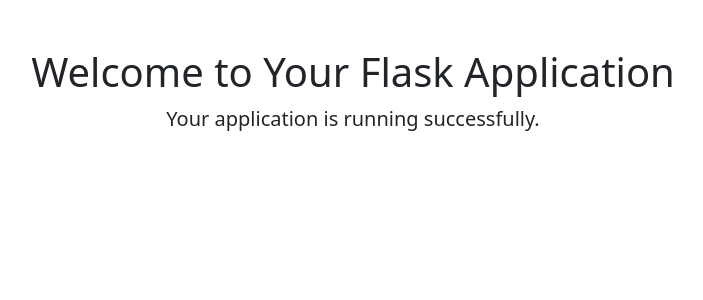
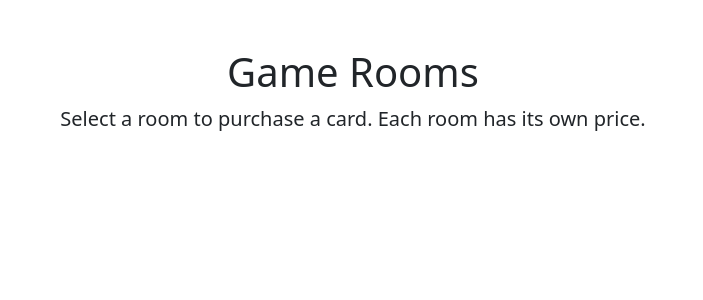
Before and after one commit to abel198523/royal-v3, a Flask app: page / in a window 1280 px wide. Shown: the top 300 px of the page, without its empty margins (287-990 px from the left). Run offline with Flask 3, Linux system fonts and the light colour scheme; data that the repository does not hold is empty.

Commit message:
Add functionality for users to purchase game cards from different rooms
Introduce new models for User, Room, and Transaction, and implement routes for room display, card purchase with balance deduction, and initial room setup.

Replit-Commit-Author: Agent
Replit-Commit-Session-Id: 6c8e838a-94a3-4c64-9abe-905e6b87d0b1
Replit-Commit-Checkpoint-Type: intermediate_checkpoint
Replit-Commit-Event-Id: a29870e6-893e-4e1f-8cef-2e9e41b5f2e7
Replit-Commit-Screenshot-Url: https://storage.googleapis.com/screenshot-production-us-central1/7d58e37e-23af-45e6-8dd8-808f09025491/6c8e838a-94a3-4c64-9abe-905e6b87d0b1/1fw4d5e
Replit-Helium-Checkpoint-Created: true

```diff
--- a/routes.py
+++ b/routes.py
@@ -1,7 +1,39 @@
-from flask import render_template
-from app import app
-
+from flask import render_template, request, jsonify, redirect, url_for
+from app import app, db
+from models import User, Room, Transaction
 
 @app.route("/")
 def index():
-    return render_template("index.html")
+    rooms = Room.query.all()
+    return render_template("index.html", rooms=rooms)
+
+@app.route("/buy-card/<int:room_id>", methods=["POST"])
+def buy_card(room_id):
+    # For demo purposes, we'll use a hardcoded user_id=1
+    user = User.query.get(1)
+    if not user:
+        # Create a default user if not exists for testing
+        user = User(username="testuser", balance=1000.0)
+        db.session.add(user)
+        db.session.commit()
+
+    room = Room.query.get_or_404(room_id)
+
+    if user.balance >= room.card_price:
+        user.balance -= room.card_price
+        transaction = Transaction(user_id=user.id, room_id=room.id, amount=room.card_price)
+        db.session.add(transaction)
+        db.session.commit()
+        return jsonify({"success": True, "new_balance": user.balance, "message": f"Purchased card for {room.name} at {room.card_price}"})
+
+    return jsonify({"success": False, "message": "Insufficient balance"}), 400
+
+@app.route("/setup-rooms")
+def setup_rooms():
+    if not Room.query.first():
+        room1 = Room(name="Bronze Room", card_price=10.0)
+        room2 = Room(name="Silver Room", card_price=50.0)
+        room3 = Room(name="Gold Room", card_price=100.0)
+        db.session.add_all([room1, room2, room3])
+        db.session.commit()
+    return "Rooms setup completed!"
--- a/templates/index.html
+++ b/templates/index.html
@@ -3,15 +3,45 @@
 <head>
     <meta charset="UTF-8">
     <meta name="viewport" content="width=device-width, initial-scale=1.0">
-    <title>Welcome</title>
+    <title>Room Selection</title>
     <link href="https://cdn.jsdelivr.net/npm/bootstrap@5.3.2/dist/css/bootstrap.min.css" rel="stylesheet">
 </head>
 <body>
     <div class="container mt-5">
-        <div class="text-center">
-            <h1>Welcome to Your Flask Application</h1>
-            <p class="lead">Your application is running successfully.</p>
+        <div class="text-center mb-5">
+            <h1>Game Rooms</h1>
+            <p class="lead">Select a room to purchase a card. Each room has its own price.</p>
         </div>
+
+        <div class="row">
+            {% for room in rooms %}
+            <div class="col-md-4">
+                <div class="card shadow-sm mb-4">
+                    <div class="card-body text-center">
+                        <h5 class="card-title">{{ room.name }}</h5>
+                        <p class="card-text text-primary fw-bold">Price: {{ room.card_price }} ETB</p>
+                        <button onclick="buyCard({{ room.id }})" class="btn btn-success">Buy Card</button>
+                    </div>
+                </div>
+            </div>
+            {% endfor %}
+        </div>
+
+        <div id="statusMessage" class="mt-4 text-center"></div>
     </div>
+
+    <script>
+        async function buyCard(roomId) {
+            const response = await fetch(`/buy-card/${roomId}`, { method: 'POST' });
+            const data = await response.json();
+            const messageDiv = document.getElementById('statusMessage');
+
+            if (data.success) {
+                messageDiv.innerHTML = `<div class="alert alert-success">${data.message}. New Balance: ${data.new_balance}</div>`;
+            } else {
+                messageDiv.innerHTML = `<div class="alert alert-danger">${data.message}</div>`;
+            }
+        }
+    </script>
 </body>
 </html>
```
Also changed, not shown: models.py (+17 -0 lines).
